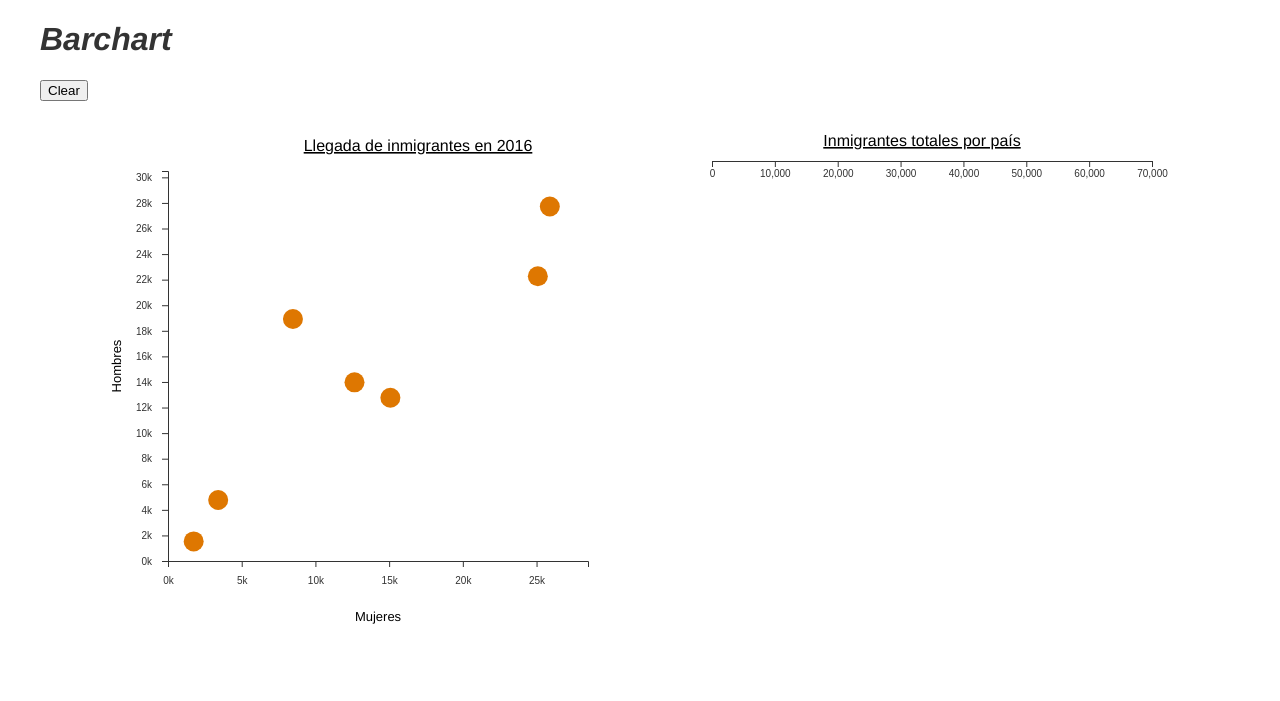
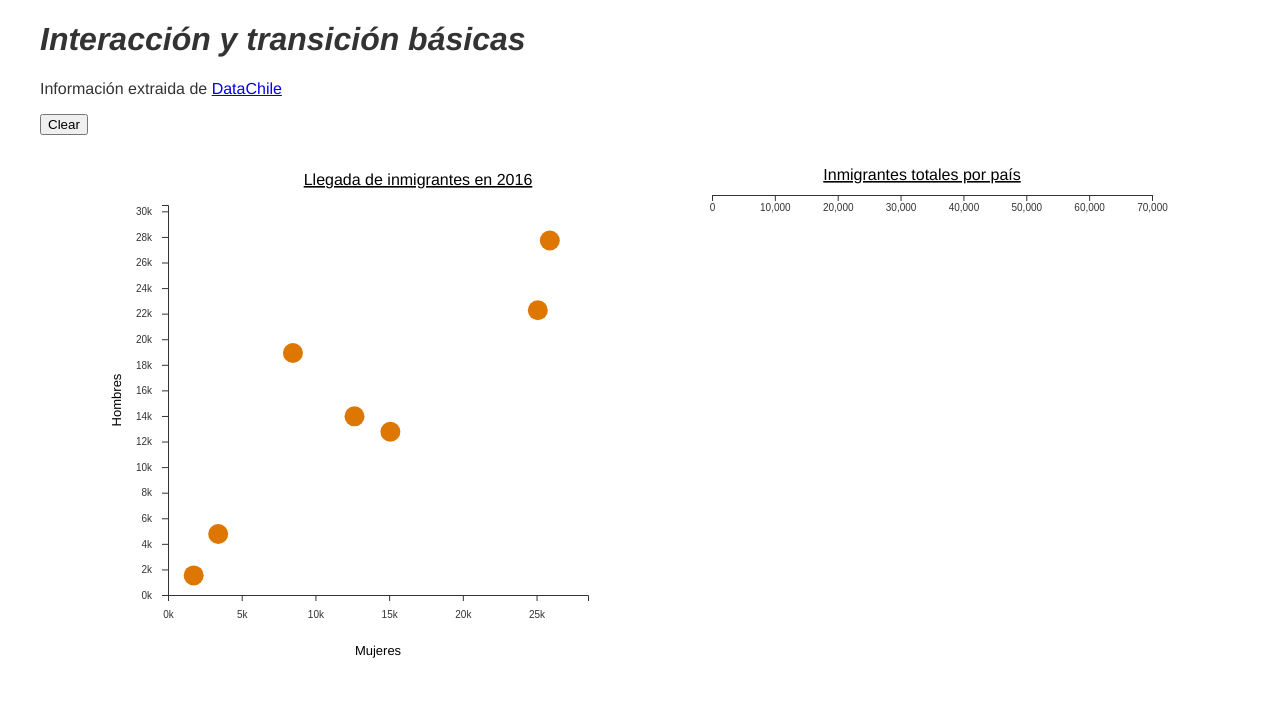
Before and after one commit to PUC-Infovis/syllabus-2018, a plain HTML site: page ayudantia06/index.html in a window 1280 px wide. Drawn offline with nearby package versions, Linux system fonts and the light colour scheme.

Commit message:
New index title and references

```diff
--- a/ayudantia06/barchart.js
+++ b/ayudantia06/barchart.js
@@ -61,7 +61,6 @@ const actualizarBarchart = (cantidad, label) => {
         .text(d => d.label);
 
     axis.attr('transform', `translate(0,${lista_final.length*30 + 15})`)
-
 }
 
 const clear = () => {
--- a/ayudantia06/index.html
+++ b/ayudantia06/index.html
@@ -8,7 +8,8 @@
   </head>
 
   <body>
-    <h1 id='header'><i>Barchart</i></h1>
+    <h1 id='header'><i>Interacción y transición básicas</i></h1>
+    <p>Información extraida de <a href="https://en.datachile.io/">DataChile</a></p>
     <input type="button" value="Clear" id="clear">
     <div id="chart">
       <div id="bubble"></div>
```
